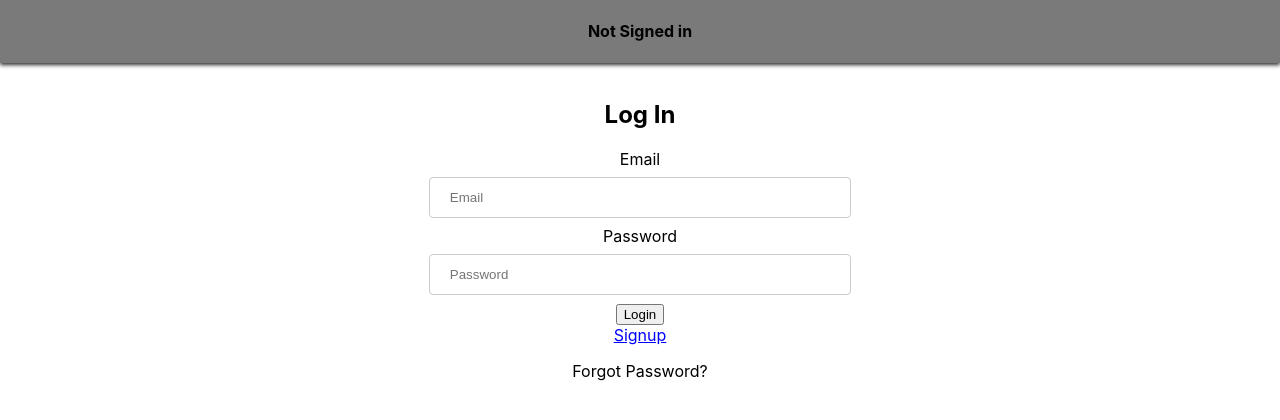
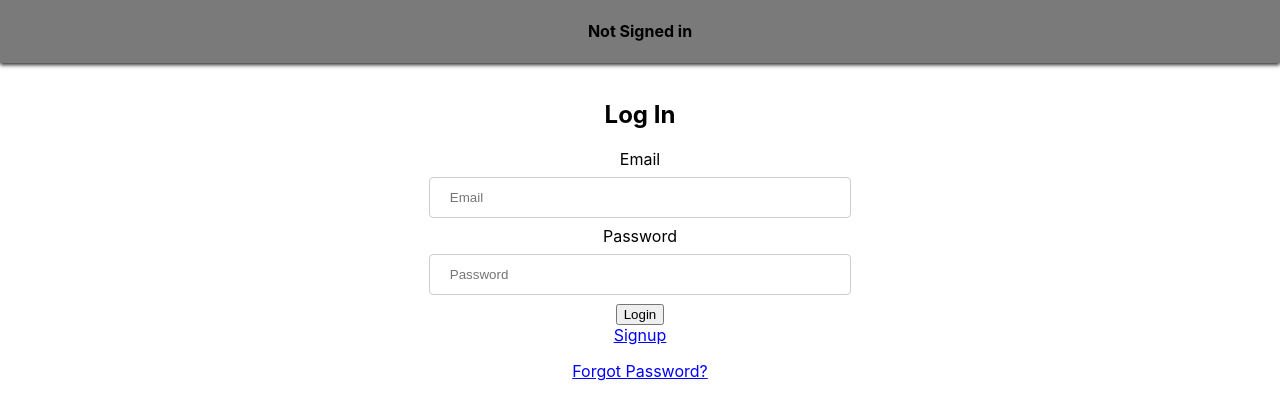
Before and after one commit to Kimkenn2/WorkforceProject, a React (Create React App) app in the folder frontend/: page / in a window 1280 px wide. Shown: the top 420 px of the page. Built offline with nearby package versions, Linux system fonts and the light colour scheme; no server answers.

Commit message:
frontend code cleanup

```diff
--- a/frontend/src/components/BreakLengths.js
+++ b/frontend/src/components/BreakLengths.js
@@ -26,10 +26,7 @@ function BreakLengths({tags, setTags}){
                 <span className="close" onClick={() => removeTag(index)}>&times;</span>
             </div>
         )) }
-                {/* <span className="text">hello</span> */}
-                {/* <span className="close">&times;</span> */}
             <input onKeyDown={(e) => handleKeyDown(e)} className="breaks-input" placeholder="Add 1 or More Breaks" />
-            {/* <button onClick={() => console.log(tags.join(", "))}></button> */}
         </div>
     )
 }
--- a/frontend/src/components/Login.js
+++ b/frontend/src/components/Login.js
@@ -1,4 +1,4 @@
-import React, {useState, useEffect} from 'react';
+import React, {useState} from 'react';
 
 function Login ({setCurrentUser, login, setLogin}){
     const [email, setEmail] = useState("")
@@ -46,7 +46,7 @@ function Login ({setCurrentUser, login, setLogin}){
             </form>
 
      {login ? <a className='bottext' onClick={() => setLogin(!login)}>Signup</a> : <a className='bottext'onClick={() => setLogin(!login)}>Login</a>}
-     <p>Forgot Password?</p>
+     <p className='bottext'>Forgot Password?</p>
         </div>
     )
 }
--- a/frontend/src/components/Organisations.js
+++ b/frontend/src/components/Organisations.js
@@ -2,7 +2,6 @@ import React, { useState } from "react";
 
 function Organisations({ org, setOrganisations, currentUser, setCurrentUser }) {
   const [editToggle, setEditToggle] = useState(false);
-//   const [staticName, setStaticName] = useState(org.name);
   const [editedName, setEditedName] = useState(org.name);
   const [editedWage, setEditedWage] = useState(org.hourly_rate);
 
@@ -16,9 +15,6 @@ function Organisations({ org, setOrganisations, currentUser, setCurrentUser }) {
       headers: { "Content-Type": "application/json" },
       body: JSON.stringify(data),
     })
-    // .then(() => {
-    //   setStaticName(editedName);
-    // });
     .then(resp => resp.json())
     .then(data => setOrganisations(data))
   }
@@ -59,8 +55,6 @@ function Organisations({ org, setOrganisations, currentUser, setCurrentUser }) {
       {editToggle ? (
         <div>
           <span>
-            {/* <label>Name: </label>
-                    <input placeholder={org.name} value={editedName} onChange={(e) => setEditedName(e.target.value)}></input> */}
 
             <label>Hourly Rate</label>
             <input
--- a/frontend/src/components/Table.js
+++ b/frontend/src/components/Table.js
@@ -1,14 +1,12 @@
 import React, {useState} from 'react'
-import moment from 'moment'
 import BreakLengths from './BreakLengths'
 import Calendar from 'react-calendar'
 import 'react-calendar/dist/Calendar.css';
 
-function Table({currentOrg, currentUser, currentOrgShifts, organisations, setCurrentOrgShifts}) {
+function Table({currentUser, currentOrgShifts, organisations, setCurrentOrgShifts}) {
     const [newShiftDate, setNewShiftDate] = useState('')
     const [newStartTime, setNewStartTime] = useState('')
     const [newFinishTime, setNewFinishTime] = useState('')
-    // const [newBreakLength, setNewBreakLength] = useState('')
     const [tags, setTags] = useState([])
     const [searchName, setSearchName] = useState('')
     const [calendarToggle, setCalendarToggle] = useState(false)
@@ -42,33 +40,13 @@ function Table({currentOrg, currentUser, currentOrgShifts, organisations, setCur
        }
    }
     const renderShifts = searchCalendar().map(shift => {
-        // console.log(shift, "shift", shift.user.name)
         const rawStartDate = new Date(shift.start)
-        // var stillUtc = moment.utc(shift.start).toDate();
-        // var local = moment(stillUtc).local().format('YYYY-MM-DD HH:mm:ss');
-        // console.log(local, "local")
 
         //Calculating Total Break Length
         let breakarray = shift.break_length.split(", ").map(Number)
         let sumbreak = breakarray.reduce((a,b) => a+b, 0)
-        // console.log(breakarray, "arraay")
 
-
-        // const rawStartDate = moment(shift.start).format
-        // const rawStartDate = moment(shift.start).format()
         const rawFinishDate = new Date(shift.finish)
-
-        // const start_time_hour = rawStartDate.getHours()
-
-        // console.log(start_time_hour)
-        // console.log(rawStartDate, "raww")
-//         const date = moment.utc().format()
-//         console.log(date, "- now in UTC");
-
-//         var local = moment.utc(date).local().format();
-// console.log(local, "- UTC now to local");
-
-// console.log("please work", moment.utc(shift.start).local().format(), "did you work?")
 
         const start_readable_date = new Date(shift.start).toLocaleDateString()
         const start_time = new Date(shift.start).toLocaleTimeString('en-US',{
@@ -77,7 +55,6 @@ function Table({currentOrg, currentUser, currentOrgShifts, organisations, setCur
             TimeZone: 'EST',
             hour12: true
         })
-        // console.log(start_time)
         const finish_time = new Date(shift.finish).toLocaleTimeString('en-US',{
             hour: 'numeric',
             minute: 'numeric',
@@ -99,19 +76,7 @@ function Table({currentOrg, currentUser, currentOrgShifts, organisations, setCur
 
         </tr>
     )})
-
-    // function renderShiftsEach() {
-    //     for(let i = 0; i < currentOrgShifts.length; i++){
-
-    //         return <tr>
-    //             <td>{currentOrgShifts[i].user.name}</td>
-    //         </tr>
-    //     }
-    // }
     function convertTime(timeStr) {
-        // if(timeStr.length < 8 && timeStr[0] !== "0"){
-        //     timeStr = 0 + timeStr
-        // }
         const [time, modifier] = timeStr.split(' ');
         let [hours, minutes] = time.split(':');
         if (hours === '12') {
@@ -137,9 +102,6 @@ function Table({currentOrg, currentUser, currentOrgShifts, organisations, setCur
 
         let formattedStartTime = convertTime(newStartTime)
         let formattedFinishTime = convertTime(newFinishTime)
-        // if(newStartTime > newFinishTime){
-        //     return()
-        // }
 
         const shiftData = {
             user_id: currentUser.id,
@@ -148,8 +110,6 @@ function Table({currentOrg, currentUser, currentOrgShifts, organisations, setCur
             break_length: tags.join(", ")
         }
 
-        // console.log("test", shiftData)
-
         fetch("http://localhost:3001/createshift", {
       method: "POST",
       headers: { "Content-Type": "application/json" },
@@ -157,7 +117,6 @@ function Table({currentOrg, currentUser, currentOrgShifts, organisations, setCur
     })
     .then(resp => resp.json())
     .then( data => {
-        // console.log(data, "data")
     setCurrentOrgShifts([...currentOrgShifts, data])
     }
     )
@@ -217,14 +176,12 @@ function Table({currentOrg, currentUser, currentOrgShifts, organisations, setCur
                         <td><input onChange={(e) => setNewStartTime(e.target.value)} value={newStartTime} placeholder={"hh:mm mm"}/></td>
                         <td><input onChange={(e) => setNewFinishTime(e.target.value)} value={newFinishTime} placeholder={"hh:mm mm"}/></td>
                         <td>
-                            {/* <input onChange={(e) => setNewBreakLength(e.target.value)} placeholder={"00"} /> */}
                             <BreakLengths tags={tags} setTags={setTags}/>
                             </td>
                         <td colSpan="2"><button onClick={() => createShift()}>Create Shift</button></td>
                     </tr>
                 </tbody>
             </table>
-            <button onClick={() => console.log(calendarStartDate, calendarEndDate, "t", calendarEndDate.getTime())}>Calendar</button>
         </div>
     )
 }
```
Also changed, not shown: frontend/src/App.js (+0 -19 lines), frontend/src/components/BelongsToOrganisation.js (+0 -19 lines), frontend/src/components/Home.js (+0 -85 lines).
